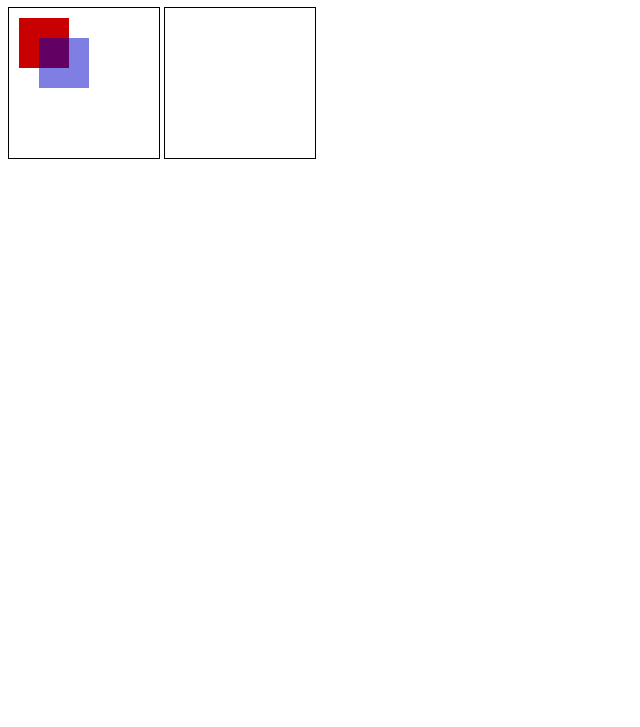
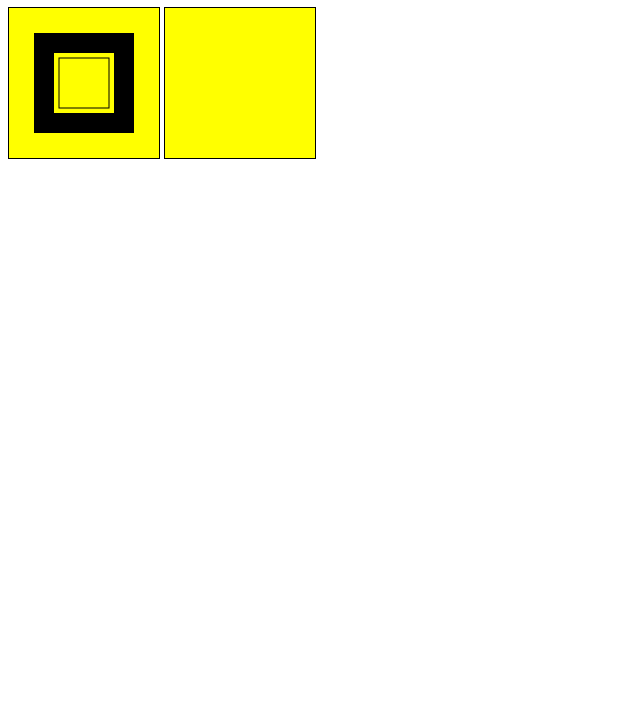
Before and after one commit to alan9518/bootcamp_g14_maquetado, a plain HTML site: page index.html in a window 1280 px wide. Shown: the part 73-800 px from the top of the page, without its empty margins (0-640 px from the left). Drawn offline with Linux system fonts and the light colour scheme.

Commit message:
add some rectangles with fillRect, clearRect and strokeRect

```diff
--- a/script.js
+++ b/script.js
@@ -2,10 +2,16 @@ function draw(){
     let canvas1 = document.getElementById('stockGraph')
     if(canvas1.getContext){
         let ctxCanvas1 = canvas1.getContext('2d');
-        ctxCanvas1.fillStyle = 'rgb(200, 0, 0)';
-        ctxCanvas1.fillRect(10, 10, 50, 50);
-        ctxCanvas1.fillStyle = 'rgba(0, 0, 200, 0.5)';
-        ctxCanvas1.fillRect(30, 30, 50, 50);
+        // ctxCanvas1.fillStyle = 'rgb(200, 0, 0)';
+        // ctxCanvas1.fillRect(10, 10, 50, 50);
+        // ctxCanvas1.fillStyle = 'rgba(0, 0, 200, 0.5)';
+        // ctxCanvas1.fillRect(30, 30, 50, 50);
+
+        ctxCanvas1.fillRect(25, 25, 100, 100);
+        ctxCanvas1.clearRect(45, 45, 60, 60);
+        ctxCanvas1.strokeRect(50, 50, 50, 50);
+
+
     };
 };
 
--- a/styles.css
+++ b/styles.css
@@ -35,5 +35,5 @@
 
 #stockGraph, #clock{
     border: 1px solid black;
-    background-color: transparent;
+    background-color: yellow;
 }
```
